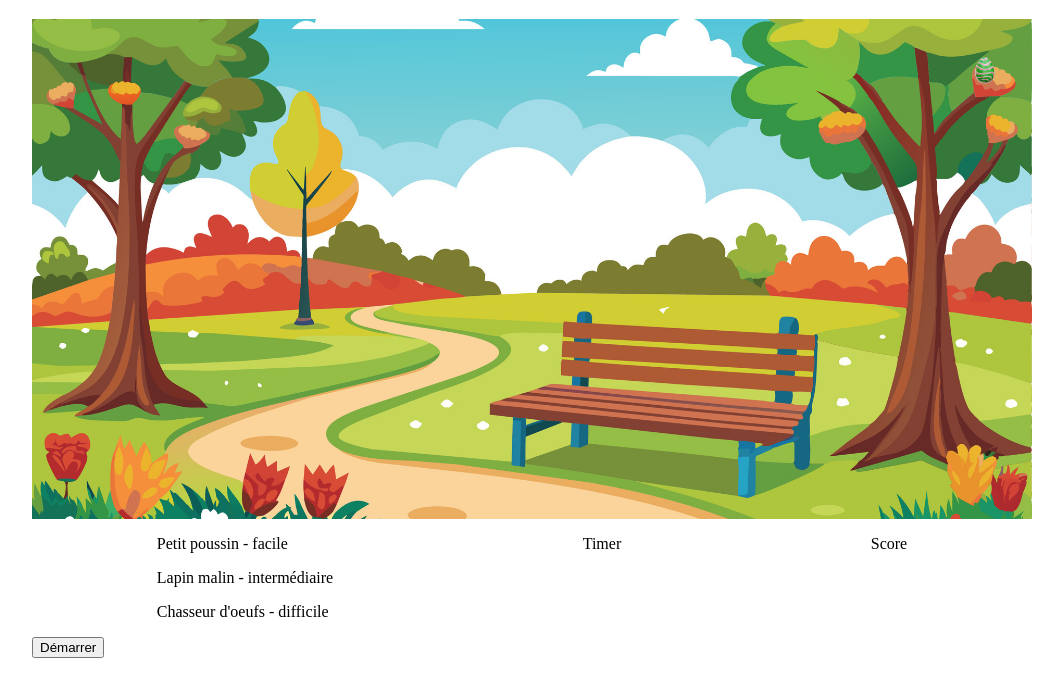
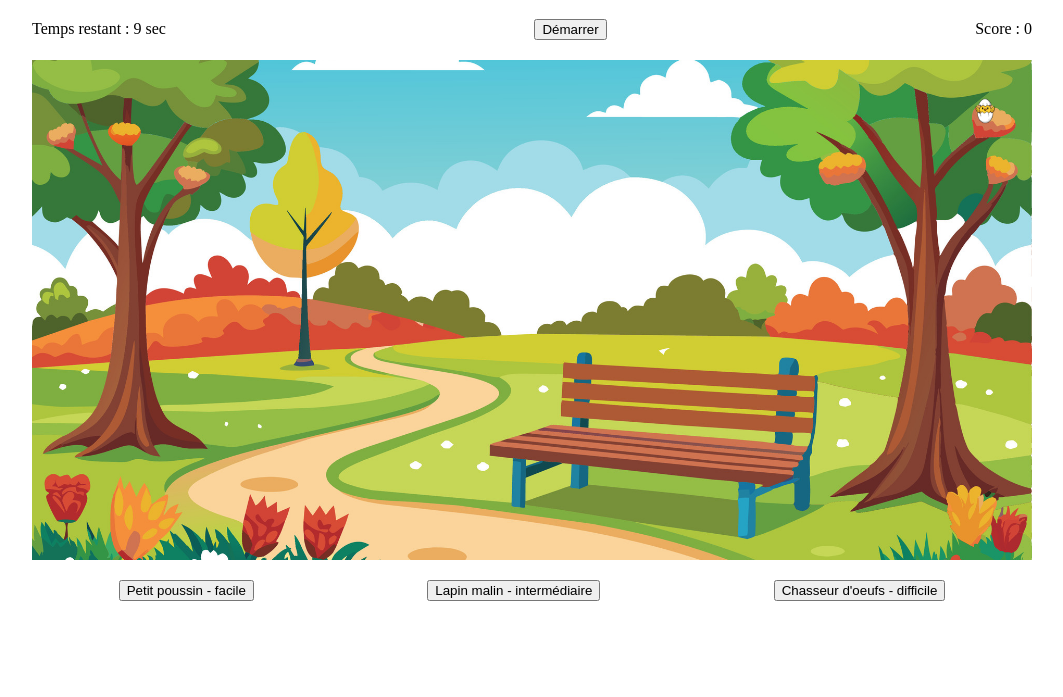
Before and after one commit to SIMPLON-DIST-CDA-260316/ab-easter-clicker-game, a plain HTML site: page index.html in a window 1280 px wide. Both pictures are taken after a click on the button "Démarrer". Shown: the part 61-758 px from the top of the page, without its empty margins (58-1121 px from the left). Drawn offline with Linux system fonts and the light colour scheme.

Commit message:
score et timer

```diff
--- a/index.html
+++ b/index.html
@@ -9,19 +9,20 @@
   <body>
     <div class="container">
       <h1>Mini jeu</h1>
-      <div id="game-container">
-        <img src="/media/easter-egg-1.webp" alt="" id="easter-egg-1" class="easter-egg">
+      <section class="game-header">
+        <div>
+          <span>Temps restant : </span><span id="timer"></span><span> sec</span>
+        </div>
+        <div><button type="button" id="start-btn">Démarrer</button></div>
+        <div><span>Score : </span><span id="score"></span></div>
+      </section>
+
+      <div id="game-container"></div>
+      <div class="settings">
+        <button>Petit poussin - facile</button>
+        <button>Lapin malin - intermédiaire</button>
+        <button>Chasseur d'oeufs - difficile</button>
       </div>
-      <section class="settings">
-        <div>
-          <p>Petit poussin - facile</p>
-          <p>Lapin malin - intermédiaire</p>
-          <p>Chasseur d'oeufs - difficile</p>
-        </div>
-        <div><p>Timer</p></div>
-        <div><p>Score</p></div>
-      </section>
-      <div><button type="button" id="start-btn">Démarrer</button></div>
     </div>
 
     <script src="/script.js"></script>
--- a/script.js
+++ b/script.js
@@ -1,15 +1,22 @@
 const gameContainer = document.getElementById("game-container");
-const easterEgg = document.getElementById("easter-egg-1");
 const startBtn = document.getElementById("start-btn");
 const containerTop = gameContainer.getBoundingClientRect().top;
 const containerBottom = gameContainer.getBoundingClientRect().bottom;
 const containerLeft = gameContainer.getBoundingClientRect().left;
 const containerRight = gameContainer.getBoundingClientRect().right;
+const scoreElement = document.getElementById("score");
+const timerElement = document.getElementById("timer");
+let isFinished = true;
+
+let total = 0;
+let time = 10;
 
 const srcTable = [
-  "/media/easter-egg-1.webp",
-  "/media/easter-egg-2.webp",
-  "/media/easter-egg-gold.webp",
+  { name: "egg choco", src: "/media/easter-egg-1.webp", score: 1 },
+  { name: "egg choco", src: "/media/easter-egg-2.webp", score: 1 },
+  { name: "egg gold", src: "/media/easter-egg-gold.webp", score: 5 },
+  { name: "egg crack", src: "/media/chick.webp", score: -2 },
+  { name: "chicken", src: "/media/chicken.webp", score: -2 },
 ];
 
 function createItem() {
@@ -26,24 +33,52 @@ function createItem() {
 
   let imageItem = document.createElement("img");
   function getRandomSrc() {
-    return Math.round(Math.random() * 2);
+    return Math.round(Math.random() * 4);
   }
-  let src = srcTable[getRandomSrc()];
+
+  const randomItem = getRandomSrc();
+  let src = srcTable[randomItem].src;
+  let points = srcTable[randomItem].score;
   imageItem.src = src;
 
   imageItem.style.left = x + "px";
   imageItem.style.top = y + "px";
-  imageItem.style.width = 30 + "px";
+  imageItem.style.maxWidth = 30 + "px";
   imageItem.classList.add("item");
   imageItem.style.position = "absolute";
+
   gameContainer.appendChild(imageItem);
   imageItem.addEventListener("click", (e) => {
     imageItem.style.display = "none";
+    console.log(points);
+    total += points;
+    scoreElement.innerHTML = total;
   });
+
+  setTimeout(() => {
+    imageItem.style.display = "none";
+  }, 4000);
 }
 
 startBtn.addEventListener("click", (e) => {
+  scoreElement.innerHTML = total;
+  isFinished = false;
   setInterval(() => {
-    createItem();
-  }, 2000);
+    timerElement.innerHTML = time;
+    if (time > 0) {
+      time -= 1;
+    }
+    if (time === 0) {
+      isFinished = true;
+    }
+  }, 1000);
+
+  const generateItem = setInterval(() => {
+    if (!isFinished) {
+      createItem();
+    }
+  }, 1500);
+  if (isFinished) {
+    clearInterval(generateItem);
+  }
 });
--- a/style.css
+++ b/style.css
@@ -1,4 +1,12 @@
-.container{
+.game-header {
+  display: flex;
+  max-width: 1000px;
+  justify-content: space-between;
+  align-items: center;
+  padding-bottom: 20px;
+}
+
+.container {
   margin: 0 auto;
   display: block;
   max-width: 1100px;
@@ -13,18 +21,11 @@ max-width: 1100px;
   position: relative;
 }
 
-#easter-egg-1{
-    width: 30px;
-}
-.easter-egg{
-    display: none;
-    position: absolute;
-}
-
-.settings{
+.settings {
+  padding-top: 20px;
   display: flex;
   flex-direction: row;
-    align-items: flex-start;
+  align-items: center;
   justify-content: space-around;
   max-width: 1000px;
 }
```
Also changed, not shown: media/chick.webp (added), media/chicken.webp (added), media/crack-egg.png (added), media/pngtree-cute-chick-on-the-egg-shell-illustration-vector-png-image_20315151.png (added), media/vecteezy_realistic-easter-egg_6458091.jpg (deleted). Lines whose indentation alone changed are shown as unchanged.
